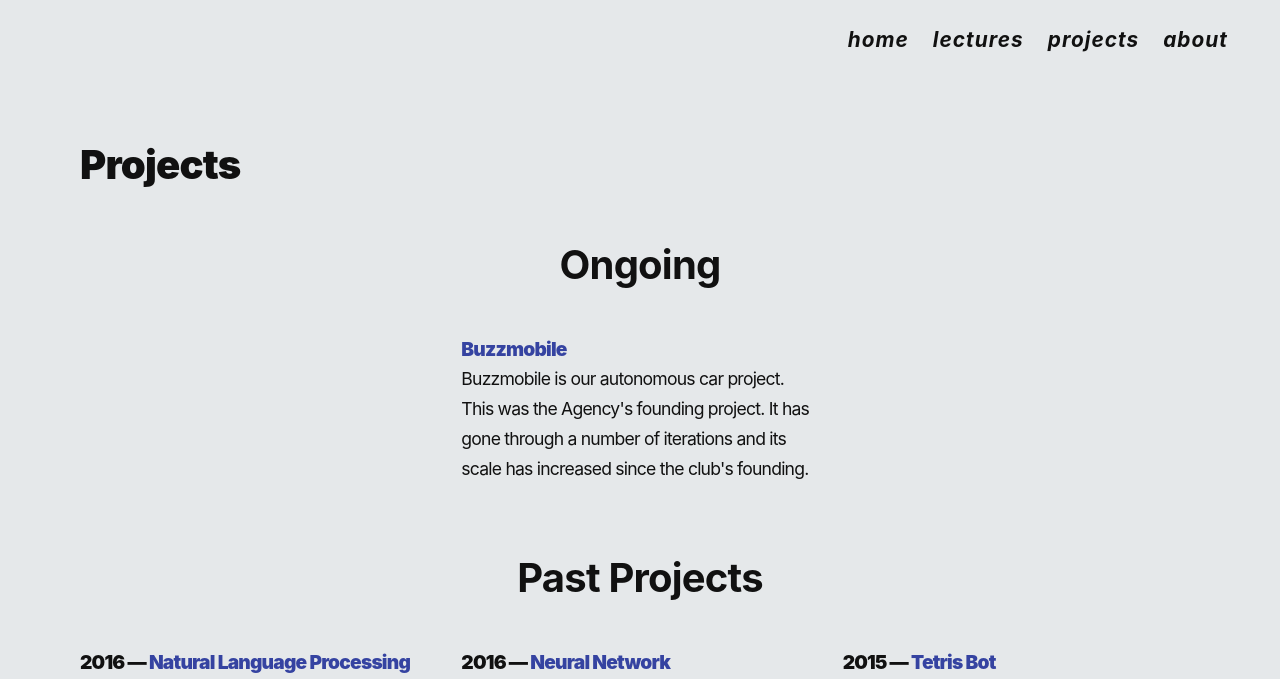
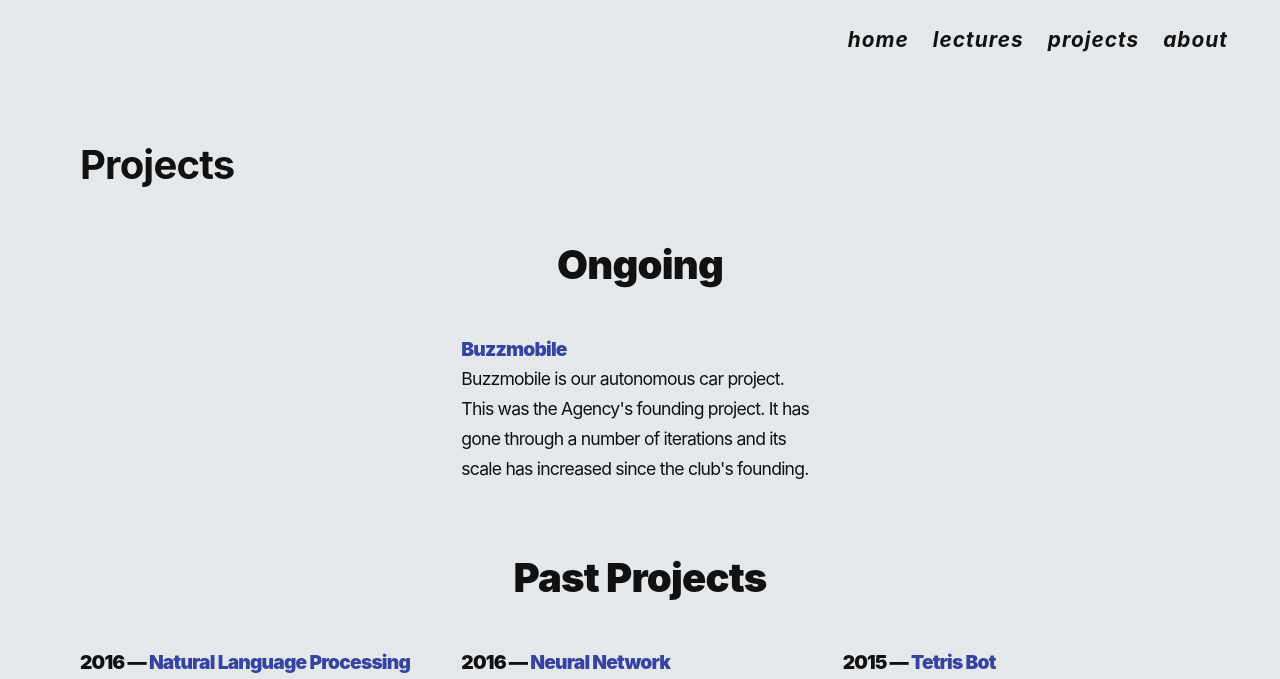
Before and after one commit to gtagency/gtagency.github.com, a Jekyll site: the page built from projects.html, in a window 1280 px wide. Shown: the top 679 px of the page. Built offline with Jekyll 4.4.1, drawn with Linux system fonts in a browser that asks for light colours.

Commit message:
make fonts consistent

```diff
--- a/_layouts/default.html
+++ b/_layouts/default.html
@@ -22,7 +22,7 @@
                 {% include navbar_center.html %}
             </div>
             <div id="content" class="container padded">
-                <h1 class="thick-text">{{ page.title }}</h1>
+                <h1>{{ page.title }}</h1>
                 {{ content }}
             </div>
         </div>
--- a/lectures.html
+++ b/lectures.html
@@ -9,7 +9,7 @@
     <div class = "columns">
         <div class = "column is-6 is-pulled-left padded is-hidden-mobile">
             {% assign post = site.posts.first %}
-            <h1>{{ post.title }}</h1>
+            <h1 class="thick-text class="thick-text"">{{ post.title }}</h1>
             <h3> {{ post.author }} </h3>
             </br>
             {{ post.content }}
@@ -17,7 +17,7 @@
         <div class = "column">
         </div>
         <div class = "column is-5 padded scrollable-parent">
-            <h1>All Lectures</h1>
+            <h1 class="thick-text">All Lectures</h1>
             <p style="float: right;"><a id="continuelink" href="{{ "/feed.xml" | prepend: site.baseurl }}">RSS</a></p>
             <div class = "scrollable-child">
                 <ul style="padding-bottom: 50px; margin-bottom: 50px;">
--- a/projects.html
+++ b/projects.html
@@ -5,7 +5,7 @@
 permalink: /projects
 title: Projects
 ---
-<h1 class="has-text-centered padded">Ongoing</h1>
+<h1 class="thick-text has-text-centered padded">Ongoing</h1>
 <div class = "columns is-multiline">
     <div class = "column is-4 container padded">
         <h2 class = "thick-text"><a href="https://github.com/gtagency/buzzmobile">Buzzmobile</a></h2>
@@ -13,7 +13,7 @@
     </div>
 </div>
 
-<h1 class="has-text-centered padded">Past Projects</h1>
+<h1 class="thick-text has-text-centered padded">Past Projects</h1>
 <div class = "columns is-multiline">
     <div class = "column is-4 container padded">
         <h2 class = "thick-text">2016 &mdash; <a href="https://github.com/gtagency/newage-lateral-piping">Natural Language Processing</a></h2>
```
